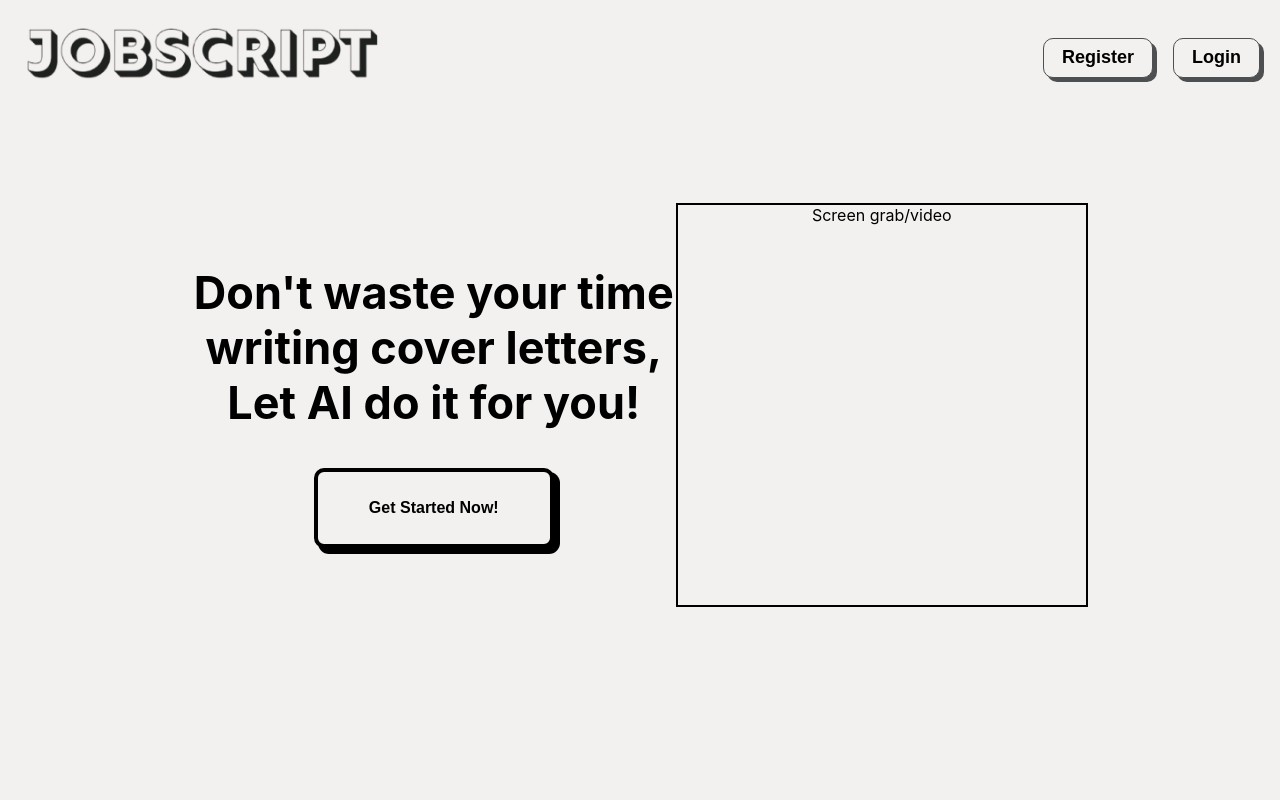
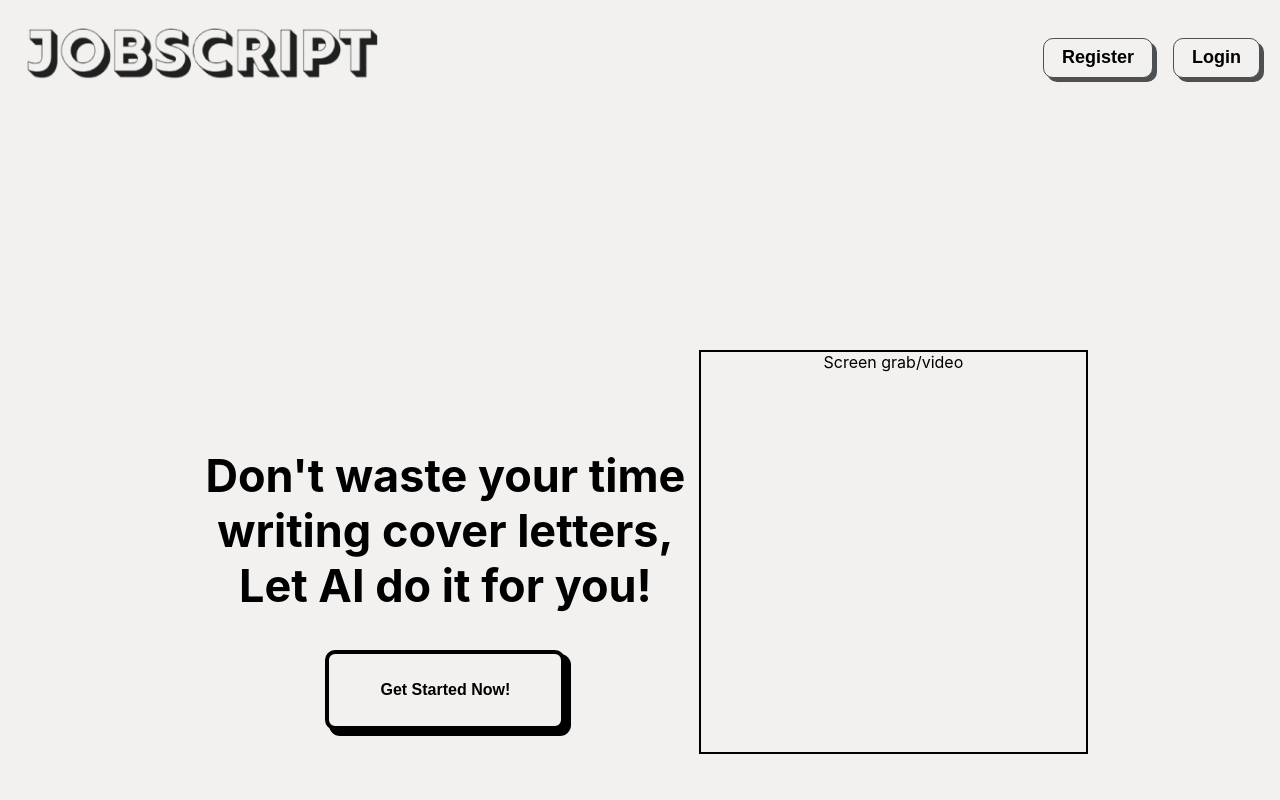
Before and after one commit to Funk3/jobscript, a React (Create React App) app in the folder client/: page / in a window 1280 px wide. Shown: the top 800 px of the page. Built offline with nearby package versions, Linux system fonts and the light colour scheme.

Commit message:
Change screen grab size

```diff
--- a/client/src/styles/App.scss
+++ b/client/src/styles/App.scss
@@ -351,14 +351,13 @@ input:focus {
 }
 
 .landing-top {
-  height: 35rem;
+  height: 45rem;
   display: flex;
   flex-direction: row;
   justify-content: space-between;
-  align-items :baseline;
+  align-items :center;
   text-align: center;
   margin: 10rem 10rem 0 10rem;
-  align-items: baseline;
   padding: 2rem;
 }
 
@@ -371,7 +370,7 @@ input:focus {
 }
 
 .screen-grab {
-  width: 50rem;
+  width: 45rem;
   height: 25rem;
   border: 2px solid;
 }
```
